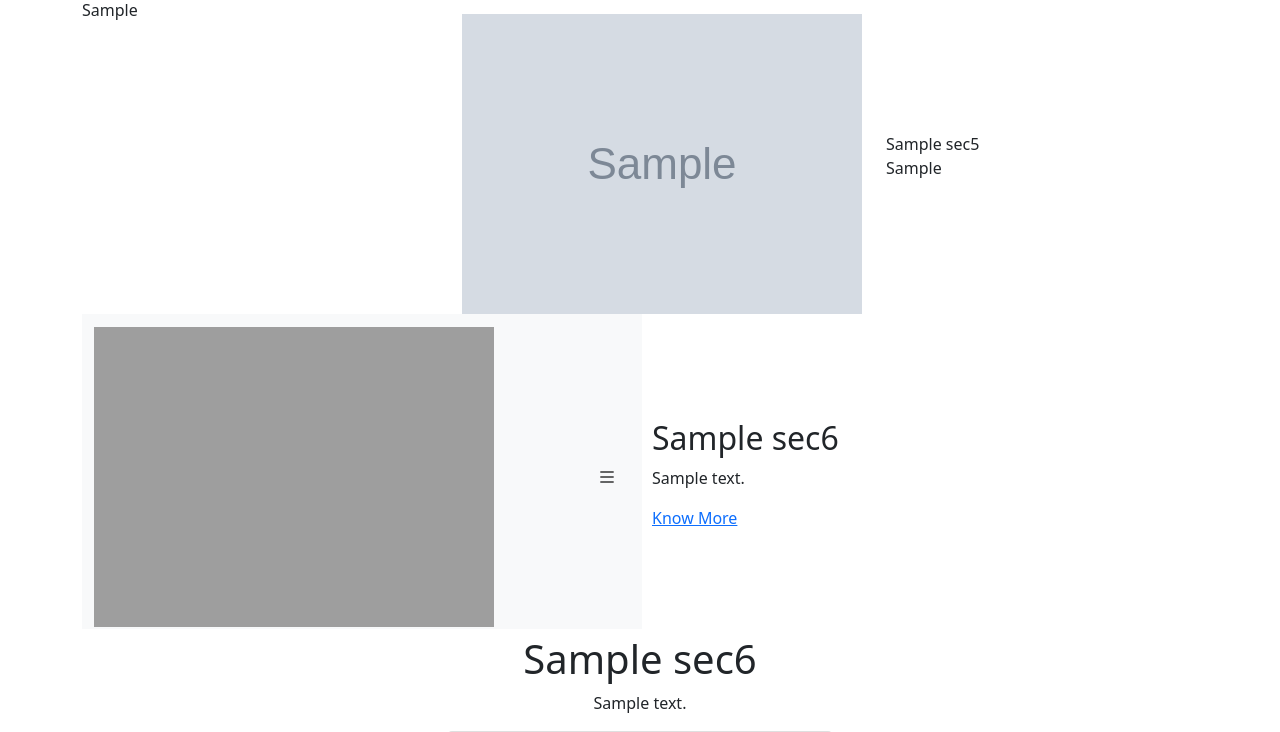
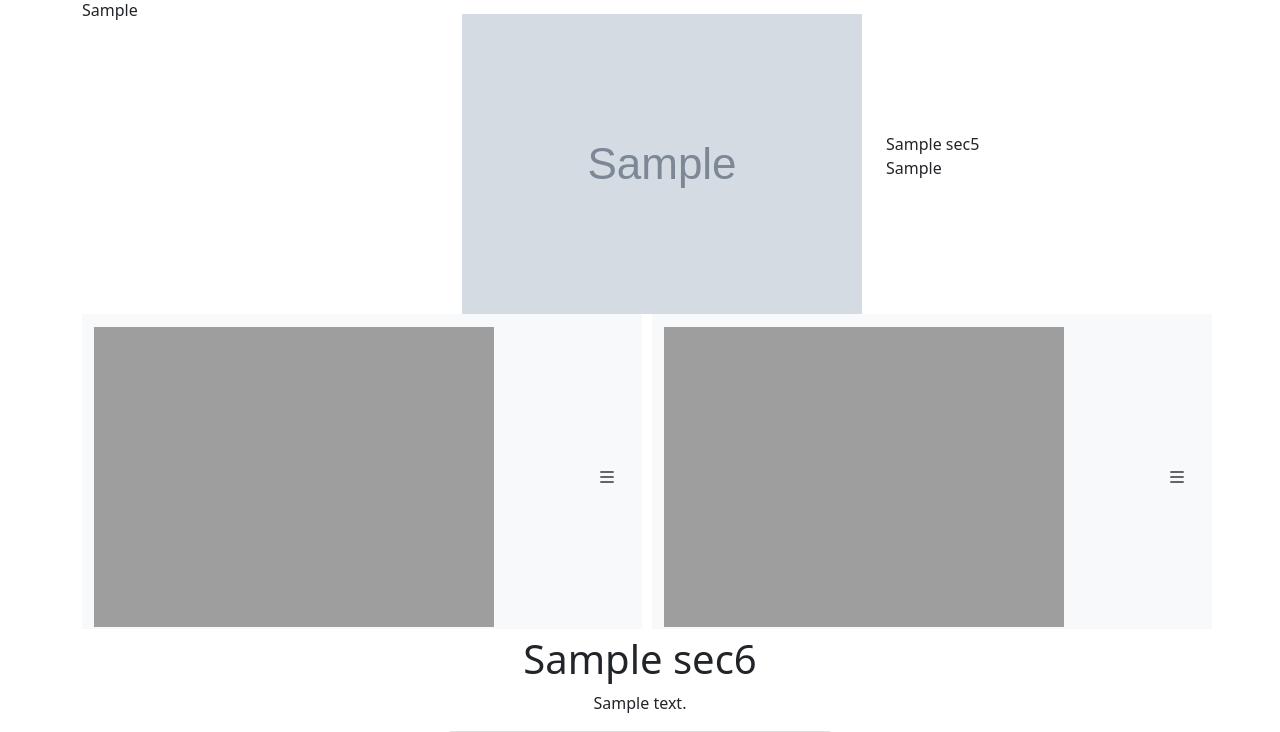
Before and after one commit to ondev97/mayura, a Django app: template templates/index.html in a window 1280 px wide. Shown: the part 2023-2755 px from the top of the page. Run offline with Django 3.2, Linux system fonts and the light colour scheme; the template is opened without the code that fills it: most values are stand-ins (such as "Sample title", 1, 10 or a date in 2020); grey boxes marked "Sample" are stand-in pictures; some libraries are stand-ins or nearby versions.

Commit message:
added product urls and video urls

```diff
--- a/mayuraweb/models.py
+++ b/mayuraweb/models.py
@@ -38,6 +38,7 @@ class Product(models.Model):
     description = RichTextField(blank=True)
     price = models.CharField(max_length=100)
     image = models.ImageField(upload_to='images/homepage/products')
+    url = models.CharField(max_length=1000, null=True, blank=True)
 
     def __str__(self):
         return self.title
@@ -92,7 +93,8 @@ class VideoBlogSection(models.Model):
 
     video_title = models.CharField(max_length=250)
     video_description = RichTextField(blank=True)
-    video_url = models.CharField(max_length=1000)
+    video_url_1 = models.CharField(max_length=1000, null=True, blank=True)
+    video_url_2 = models.CharField(max_length=1000, null=True, blank=True)
 
     blog_title = models.CharField(max_length=250)
     blog_description = RichTextField(blank=True)
--- a/templates/blog.html
+++ b/templates/blog.html
@@ -34,7 +34,7 @@
 
 <nav class="navbar navbar-expand-lg bg-light" id="blog-page">
     <div class="container-md">
-        <a href="#home" class="navbar-brand"><img src="{% static './img/header-logo.svg' %}" alt="Logo"></a>
+        <a href="#home" class="navbar-brand"><img src="{% static './img/Logo.jpg' %}" alt="Logo"></a>
         <button class="navbar-toggler" type="button" data-bs-toggle="collapse" data-bs-target="#navbarResponsive">
             <span class="custom-toggler-icon"><i class="bi bi-list"></i></span>
         </button>
--- a/templates/blogPost.html
+++ b/templates/blogPost.html
@@ -89,7 +89,7 @@
 
 <nav class="navbar navbar-expand-lg bg-light">
     <div class="container-md">
-        <a href="#home" class="navbar-brand"><img src="{% static './img/header-logo.svg' %}" alt="Logo"></a>
+        <a href="#home" class="navbar-brand"><img src="{% static './img/Logo.jpg' %}" alt="Logo"></a>
         <button class="navbar-toggler" type="button" data-bs-toggle="collapse" data-bs-target="#navbarResponsive">
             <span class="custom-toggler-icon"><i class="bi bi-list"></i></span>
         </button>
--- a/templates/contact.html
+++ b/templates/contact.html
@@ -67,7 +67,7 @@
 
 <nav class="navbar navbar-expand-lg bg-light" id="contact-us">
     <div class="container-md">
-        <a href="#home" class="navbar-brand"><img src="{% static './img/header-logo.svg' %}" alt="Logo"></a>
+        <a href="#home" class="navbar-brand"><img src="{% static './img/Logo.jpg' %}" alt="Logo"></a>
         <button class="navbar-toggler" type="button" data-bs-toggle="collapse" data-bs-target="#navbarResponsive">
             <span class="custom-toggler-icon"><i class="bi bi-list"></i></span>
         </button>
--- a/templates/index.html
+++ b/templates/index.html
@@ -33,7 +33,7 @@
 
 <nav class="navbar navbar-expand-lg bg-light" id="home">
     <div class="container-md">
-        <a href="#home" class="navbar-brand"><img src="{% static './img/header-logo.svg' %}" alt="Logo"></a>
+        <a href="#home" class="navbar-brand"><img src="{% static './img/Logo.jpg' %}" alt="Logo"></a>
         <button class="navbar-toggler" type="button" data-bs-toggle="collapse" data-bs-target="#navbarResponsive">
             <span class="custom-toggler-icon"><i class="bi bi-list"></i></span>
         </button>
@@ -92,11 +92,10 @@
                         <h3 >{{ s.title }}</h3>
                         <p>{{ s.description|safe }}</p>
                         <p><i class="bi bi-tag"></i> {{ s.price }}</p>
-                        <a href="">Shop Now</a>
+                        <a href={{ s.url }}>Shop Now</a>
                     </div>
                 </div>
             {% endfor %}
-
         </div>
     </div>
 </div>
@@ -185,15 +184,13 @@
         <div class="row align-items-center">
             <div class="col-md-6 ">
                 <div class="iframe-container">
-                    <iframe width="560" height="315" src="{{ sec6.video_url }}" title="YouTube video player" frameborder="0" allow="accelerometer; autoplay; clipboard-write; encrypted-media; gyroscope; picture-in-picture" allowfullscreen></iframe>
+                    <iframe width="560" height="315" src="{{ sec6.video_url_1 }}" title="YouTube video player" frameborder="0" allow="accelerometer; autoplay; clipboard-write; encrypted-media; gyroscope; picture-in-picture" allowfullscreen></iframe>
                 </div>
-
             </div>
-            <div class="col-md-6 video-description">
-                <h2>{{ sec6.video_title }}</h2>
-                <p>{{ sec6.video_description|safe }}</p>
-
-                <a href="/blog">Know More</a>
+            <div class="col-md-6 ">
+                <div class="iframe-container">
+                    <iframe width="560" height="315" src="{{ sec6.video_url_2 }}" title="YouTube video player" frameborder="0" allow="accelerometer; autoplay; clipboard-write; encrypted-media; gyroscope; picture-in-picture" allowfullscreen></iframe>
+                </div>
             </div>
         </div>
     </div>
--- a/templates/whoAreWe.html
+++ b/templates/whoAreWe.html
@@ -33,7 +33,7 @@
 
     <nav class="navbar navbar-expand-lg bg-light" id="whoAreWe">
       <div class="container-md">
-        <a href="#home" class="navbar-brand"><img src="{% static './img/header-logo.svg' %}" alt="Logo"></a>
+        <a href="#home" class="navbar-brand"><img src="{% static './img/Logo.jpg' %}" alt="Logo"></a>
         <button class="navbar-toggler" type="button" data-bs-toggle="collapse" data-bs-target="#navbarResponsive">
           <span class="custom-toggler-icon"><i class="bi bi-list"></i></span>
         </button>
```
